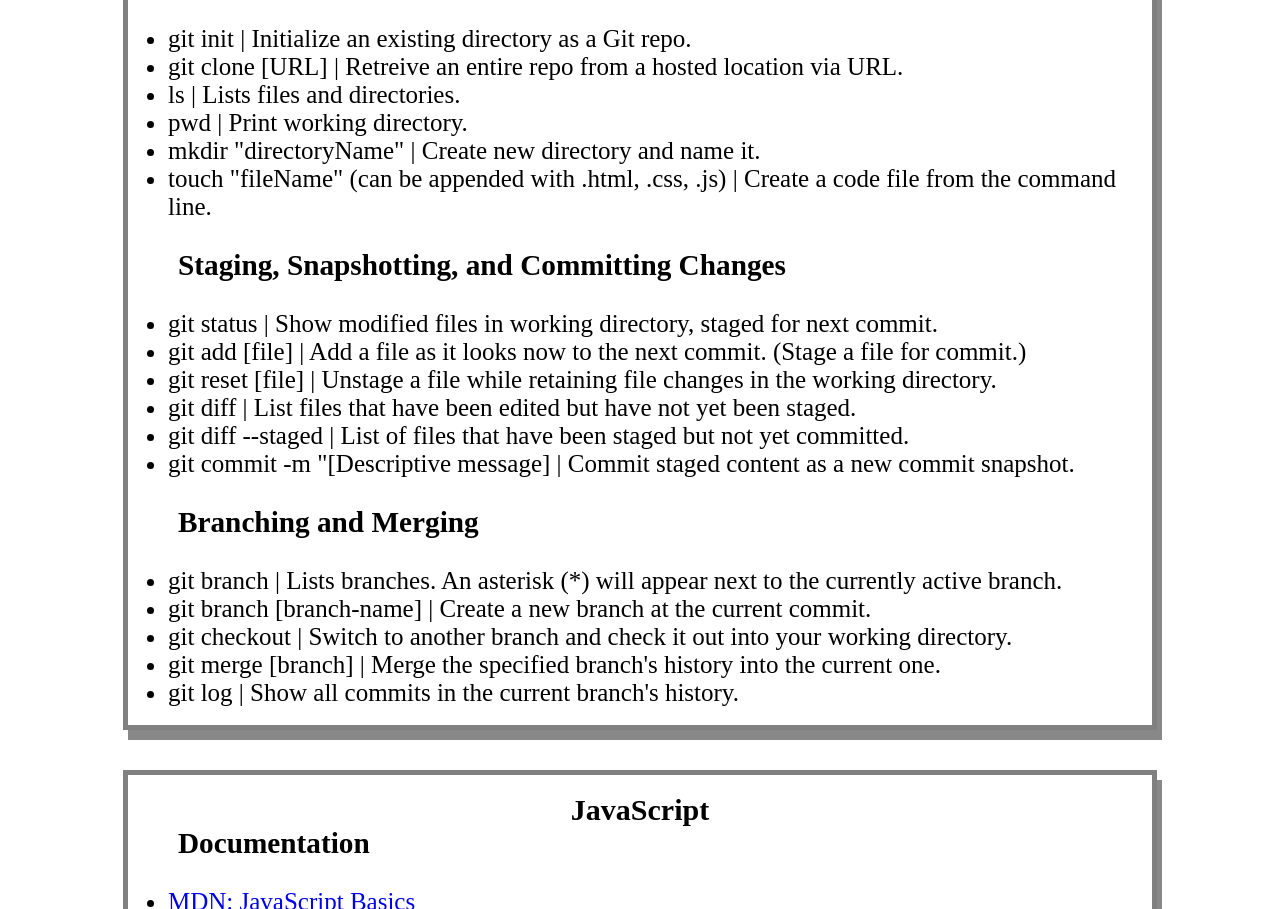
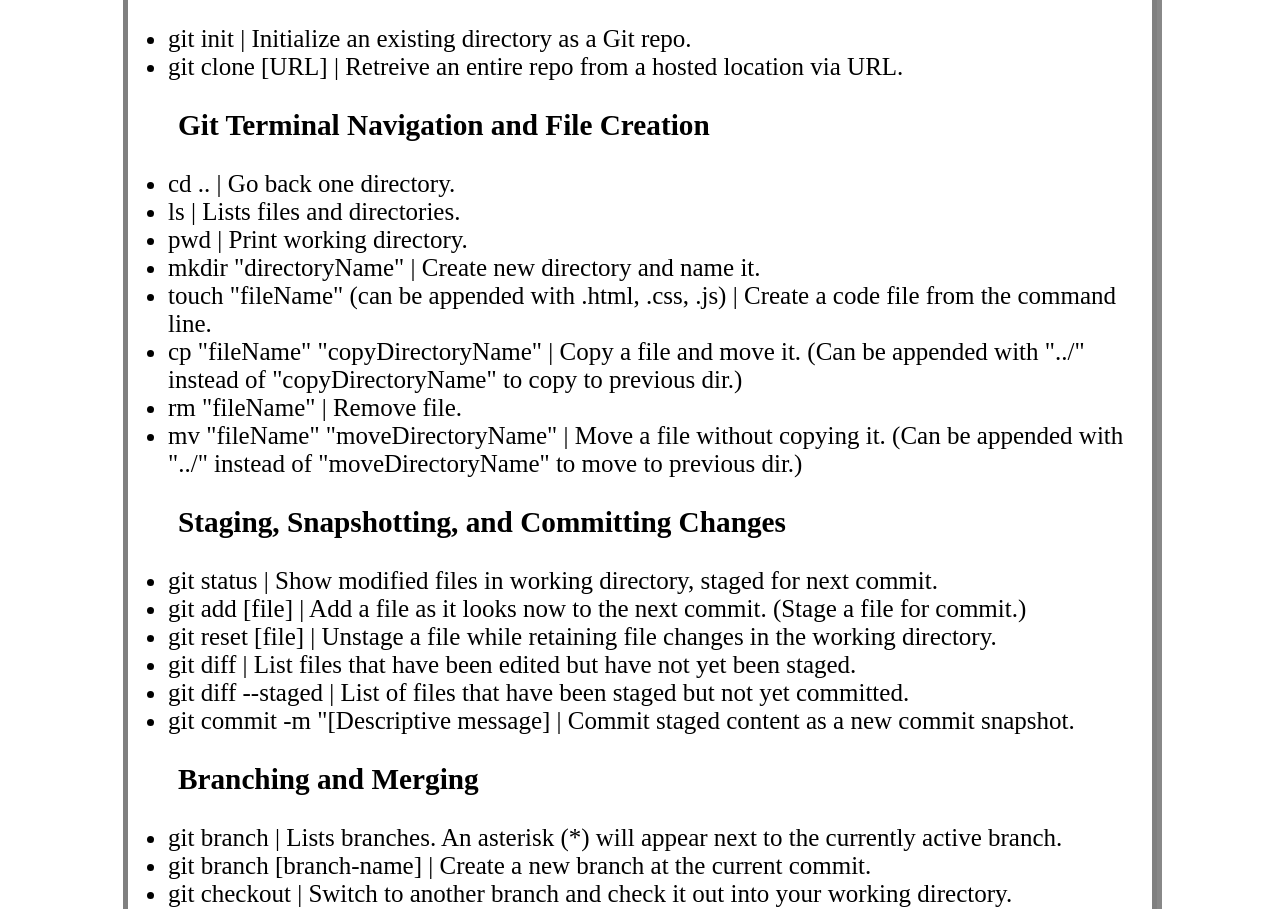
Before and after one commit to apoborka/prework-study-guide, a plain HTML site: page index.html in a window 1280 px wide. Shown: the part 3175-4084 px from the top of the page. Drawn offline with Linux system fonts and the light colour scheme.

Commit message:
Added Git Navigation and File Creation section notes

```diff
--- a/index.html
+++ b/index.html
@@ -133,10 +133,17 @@
           <br />
             <li>git init | Initialize an existing directory as a Git repo.</li>
             <li>git clone [URL] | Retreive an entire repo from a hosted location via URL.</li>
+          <br />
+          <h3>Git Terminal Navigation and File Creation</h3>
+          <br />
+            <li>cd .. | Go back one directory.</li>
             <li>ls | Lists files and directories.</li>
             <li>pwd | Print working directory.</li>
             <li>mkdir "directoryName" | Create new directory and name it.</li>
             <li>touch "fileName" (can be appended with .html, .css, .js) | Create a code file from the command line.</li>
+            <li>cp "fileName" "copyDirectoryName" | Copy a file and move it. (Can be appended with "../" instead of "copyDirectoryName" to copy to previous dir.)</li>
+            <li>rm "fileName" | Remove file.</li>
+            <li>mv "fileName" "moveDirectoryName" | Move a file without copying it. (Can be appended with "../" instead of "moveDirectoryName" to move to previous dir.)</li>
           <br />
           <h3>Staging, Snapshotting, and Committing Changes</h3>
           <br />
```
